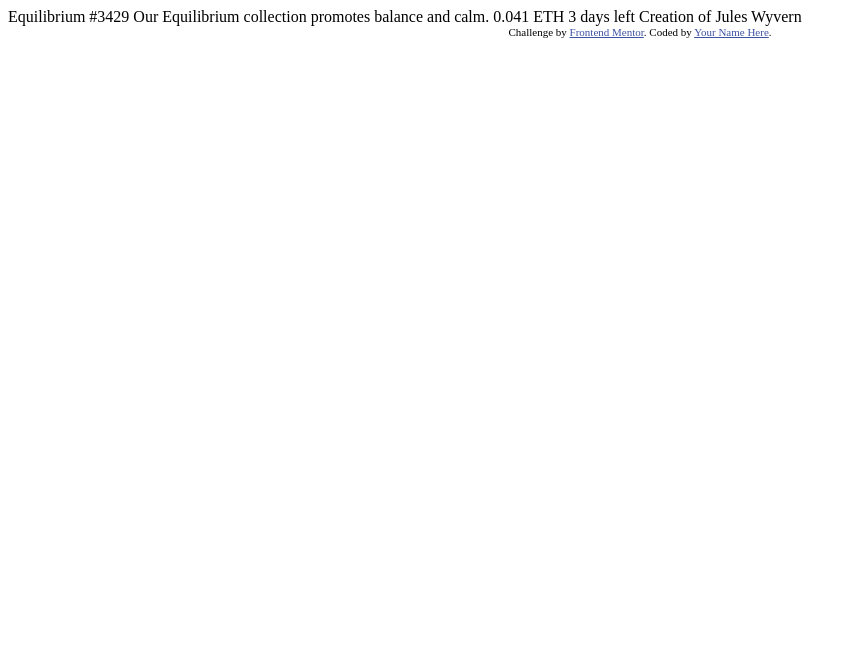
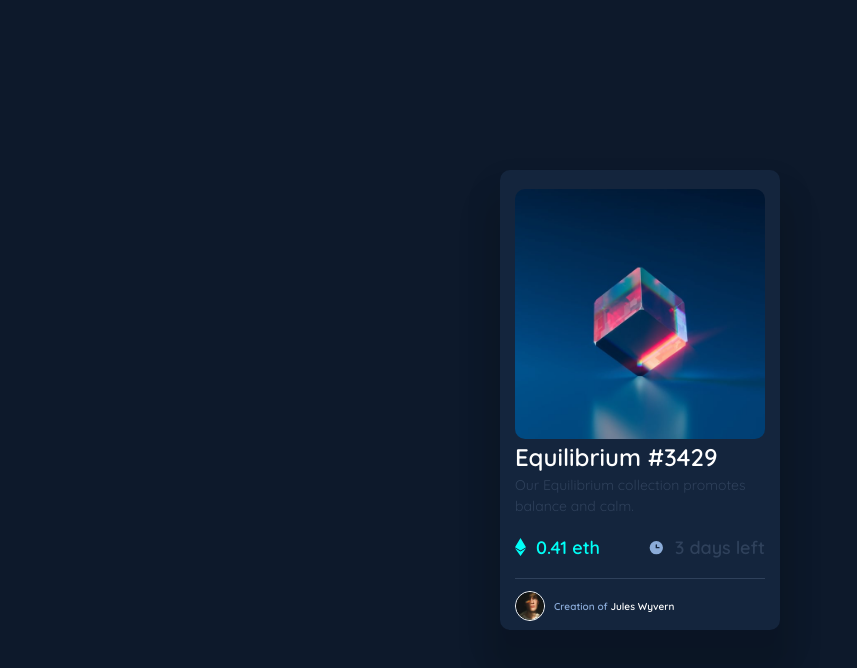
Before and after one commit to ANZ504/FEM-NFT-preview-card-component-challenge-hub, a plain HTML site: page index.html in a window 1280 px wide. Shown: the whole page, without its empty margins (0-857 px from the left). Drawn offline with Linux system fonts and the light colour scheme.

Commit message:
Terminado despues de una cenita

```diff
--- a/index.html
+++ b/index.html
@@ -1,33 +1,44 @@
 <!DOCTYPE html>
 <html lang="en">
+
 <head>
   <meta charset="UTF-8">
-  <meta name="viewport" content="width=device-width, initial-scale=1.0"> <!-- displays site properly based on user's device -->
+  <meta name="viewport" content="width=device-width, initial-scale=1.0">
+  <!-- displays site properly based on user's device -->
 
   <link rel="icon" type="image/png" sizes="32x32" href="./images/favicon-32x32.png">
 
   <title>Frontend Mentor | NFT preview card component</title>
 
-  <!-- Feel free to remove these styles or customise in your own stylesheet 👍 -->
-  <style>
-    .attribution { font-size: 11px; text-align: center; }
-    .attribution a { color: hsl(228, 45%, 44%); }
-  </style>
+  <!-- LINK CSS/ -->
+  <link rel="stylesheet" href="./styles/styles.css">
+
 </head>
+
 <body>
+  <div class="card-container">
+    <!-- 1 -->
+    <div class="card__description">
+      <div>
+        <img class="icon-view" src="./images/icon-view.svg" alt="">
+      </div>
+      <figure><img class="card__image" src="./images/image-equilibrium.jpg" alt="Equilibrium Image"></figure>
+      <h3 class="card__description--title"><a href="">Equilibrium #3429</a> </h3>
+      <p class="card__description--descr">Our Equilibrium collection promotes balance and calm.</p>
+    </div>
+    <!-- 2 -->
+    <div class="card__status">
+      <p><span><img src="./images/icon-ethereum.svg" alt="ETH Icon"></span> 0.41 eth</p>
+      <p><span><img src="./images/icon-clock.svg" alt="Clock Icon"></span> 3 days left</p>
+    </div>
+    <!-- 3 -->
+    <div class="card__credits">
+      <img class="card__credits--icon" src="./images/image-avatar.png" alt="Creator image ">
+      <p class="card__credits--name">Creation of <a href="#">Jules Wyvern</a></p>
 
-  Equilibrium #3429
+    </div>
 
-  Our Equilibrium collection promotes balance and calm.
-
-  0.041 ETH
-  3 days left
-
-  Creation of Jules Wyvern
-
-  <div class="attribution">
-    Challenge by <a href="https://www.frontendmentor.io?ref=challenge" target="_blank">Frontend Mentor</a>.
-    Coded by <a href="#">Your Name Here</a>.
   </div>
 </body>
+
 </html>
--- /dev/null
+++ b/styles/styles.css
@@ -0,0 +1,252 @@
+@import url('https://fonts.googleapis.com/css2?family=Quicksand:wght@300;400;500;600;700&display=swap');
+
+/* Box sizing rules */
+*,
+*::before,
+*::after {
+  box-sizing: border-box;
+}
+
+/* Remove default margin */
+body,
+h1,
+h2,
+h3,
+h4,
+p,
+figure,
+blockquote,
+dl,
+dd {
+  margin: 0;
+}
+
+/* Remove list styles on ul, ol elements with a list role, which suggests default styling will be removed */
+ul,
+ol {
+  list-style: none;
+}
+
+/* Set core root defaults */
+html {
+  font-size: 62.5%;
+  font-family: 'Quicksand', sans-serif;
+}
+
+html:focus-within {
+  scroll-behavior: smooth;
+}
+
+/* Set core body defaults */
+body {
+  min-height: 100vh;
+  text-rendering: optimizeSpeed;
+  line-height: 1.5;
+}
+
+/* A elements that don't have a class get default styles */
+a:not([class]) {
+  text-decoration-skip-ink: auto;
+}
+a{
+  text-decoration: none;
+}
+/* Make images easier to work with */
+img,
+picture {
+  max-width: 100%;
+  display: block;
+}
+
+/* Inherit fonts for inputs and buttons */
+input,
+button,
+textarea,
+select {
+  font: inherit;
+}
+
+/* Remove all animations, transitions and smooth scroll for people that prefer not to see them */
+@media (prefers-reduced-motion: reduce) {
+  html:focus-within {
+    scroll-behavior: auto;
+  }
+
+  *,
+  *::before,
+  *::after {
+    animation-duration: 0.01ms !important;
+    animation-iteration-count: 1 !important;
+    transition-duration: 0.01ms !important;
+    scroll-behavior: auto !important;
+  }
+}
+
+:root {
+  /* Colors Primary*/
+  --primary-color: hsl(217, 54%, 11%);
+  --Very-dark-blue: hsl(216, 50%, 16%);
+  --Very-dark-blue-line: hsl(215, 32%, 27%);
+  --White: hsl(0, 0%, 100%);
+  /* Secondary */
+  --Soft-blue: hsl(215, 51%, 70%);
+  --Cyan: hsl(178, 100%, 50%);
+  /* Fonts Size*/
+  --p-font-size: 1.8rem;
+}
+
+body {
+  display: flex;
+  justify-content: center;
+  align-items: center;
+  background-color: var(--primary-color);
+}
+
+.card-container {
+  width: 28.0rem;
+  height: 46.0rem;
+  display: flex;
+  flex-direction: column;
+  align-items: center;
+  margin: 0 auto;
+  justify-content: space-around;
+  background-color: var(--Very-dark-blue);
+  border-radius: 1.0rem;
+  box-shadow: 0px 20px 25px 15px rgba(0, 0, 0, 0.05),
+    0px 40px 30px 15px rgba(0, 0, 0, 0.1);
+}
+
+.card__image {
+  width: 25.0rem;
+  height: 25.0rem;
+  margin-top: 1.0rem;
+  border-radius: 1.0rem;
+  object-fit: cover;
+  overflow: hidden;
+  cursor: pointer;
+}
+/* figure:nth-child(1){
+  width: 25.0rem;
+  height: 25.0rem;
+  content: url('../images/icon-view.svg');
+  background: hsla(178, 100%, 50%,0.45);
+  display:         flex;
+  justify-content: center;
+  align-items:     center;
+  border-radius: 10px;
+  opacity: 0;
+  transition: all 0.25s ease;
+} */
+/* figure:nth-child(1):hover::after{
+  opacity: 1;
+} */
+
+.card__description div:nth-child(1){
+  width: 25.0rem;
+  height: 25.0rem;
+  display: flex;
+  justify-content: center;
+  align-items: center;
+  margin-top: 1.0rem;
+  border-radius: 1.0rem;
+  position: absolute;
+  cursor: pointer;
+  transition: all 0.55s ease;
+}
+
+.card__description div:nth-child(1):hover {
+  background-color: rgba(0, 255, 246, 0.35);
+
+}
+
+.icon-view {
+
+  opacity: 0;
+  transition: all 0.25s ease;
+}
+
+.icon-view:hover {
+  opacity: 1;
+
+}
+
+.card__description {
+  width: 25.0rem;
+}
+
+.card__description--title a{
+  font-size: 2.4rem;
+  margin-top: 1.0rem;
+  justify-content: start;
+  font-weight: 600;
+  color: var(--White);
+}
+.card__description--title a:hover{
+  color: var(--Cyan);
+  transition: all .55s ease;
+}
+
+.card__description--descr {
+  font-size: 1.4rem;
+  font-weight: 400;
+  color: var(--Very-dark-blue-line);
+}
+
+.card__credits {
+  width: 25.0rem;
+  height: auto;
+  padding-top: 1.2rem;
+  display: flex;
+  align-items: center;
+  border-top: 0.1rem solid var(--Very-dark-blue-line);
+}
+
+.card__credits--icon {
+  width: 3 .0rem;
+  height: 3.0rem;
+  border: 1px solid var(--White);
+  border-radius: 50%;
+  margin-right: 0.9rem;
+}
+
+.card__credits--name {
+  color: var(--White);
+  font-weight: 600;
+}
+
+.card__credits--name {
+  color: var(--Soft-blue);
+}
+.card__credits--name a{
+  color: var(--White);
+}
+.card__credits--name a:hover{
+  color: var(--Cyan);
+  transition: all .55s ease;
+}
+.card__status {
+  width: 25.0rem;
+  display: flex;
+  justify-content: space-between;
+}
+
+.card__status p:nth-child(1) {
+  display: flex;
+  align-items: center;
+  font-size: var(--p-font-size);
+  font-weight: 600;
+  color: var(--Cyan);
+}
+
+.card__status p:nth-child(2) {
+  display: flex;
+  align-items: center;
+  font-size: var(--p-font-size);
+  font-weight: 600;
+  color: var(--Very-dark-blue-line);
+
+}
+
+.card__status span img:nth-child(1) {
+  margin-right: 10px;
+}
```
